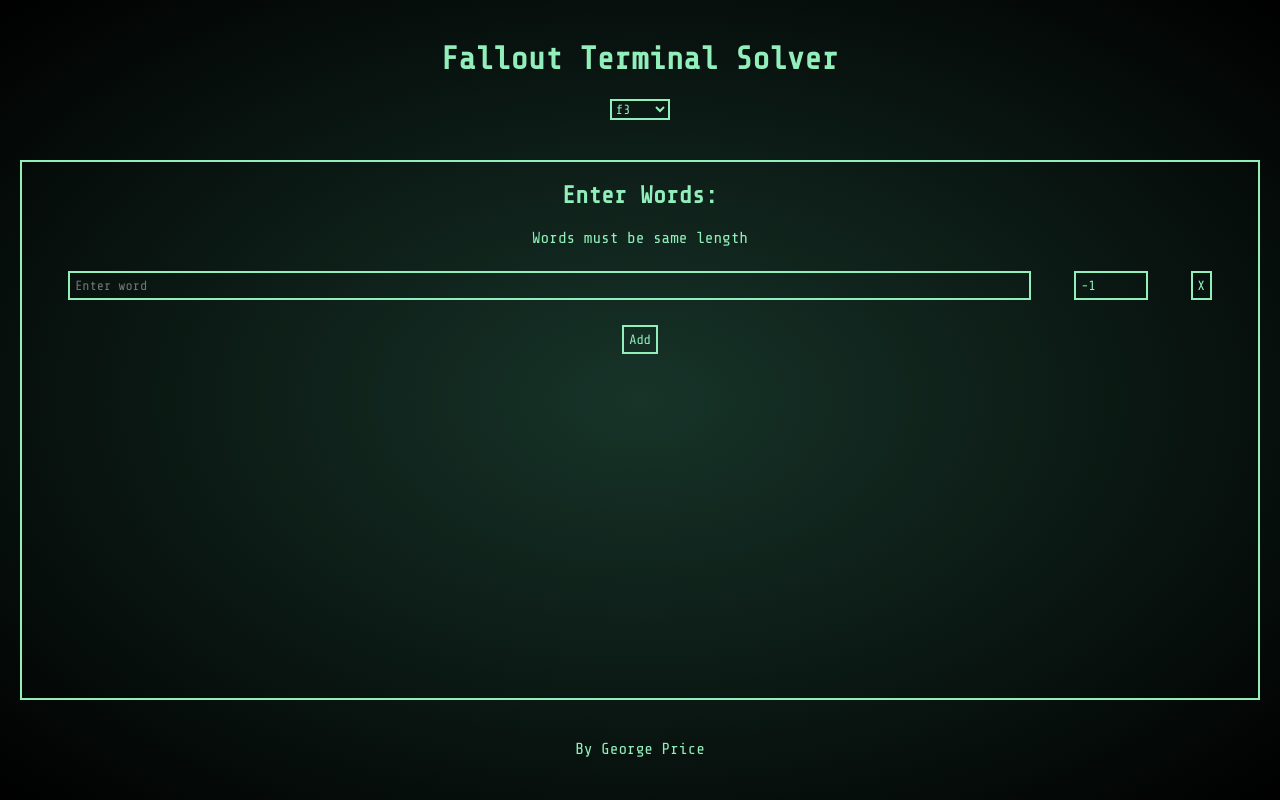
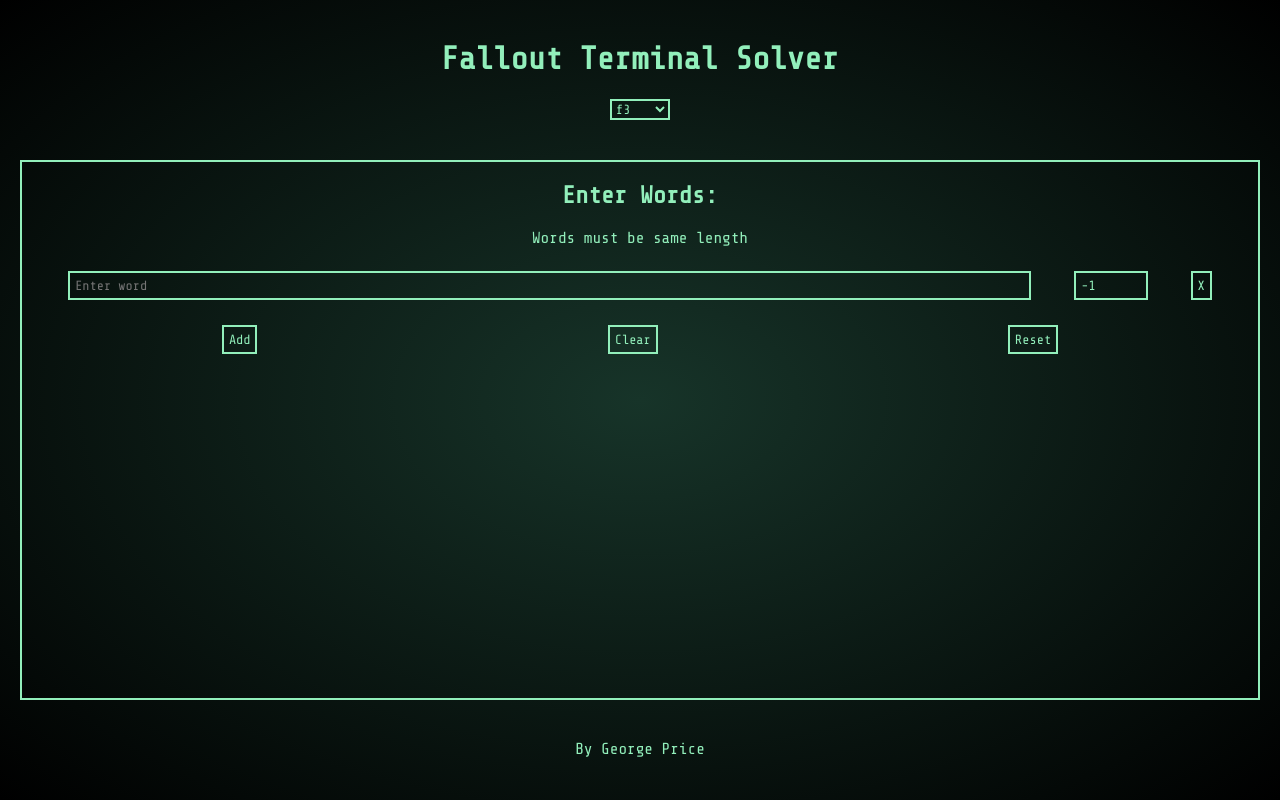
Before and after one commit to georgeprice/fts, a React (Vite) app: page / in a window 1280 px wide. Both pictures are taken after a click on the button "Add". Built offline with nearby package versions, Linux system fonts and the light colour scheme.

Commit message:
clear and reset buttons

```diff
--- a/src/Entries.js
+++ b/src/Entries.js
@@ -13,7 +13,7 @@
   for (const [word, matches] of params.entries()) {
     initial = initial.concat({
       word: word.toUpperCase(),
-      matches: parseInt(matches),
+      matches: parseInt(matches) || -1,
     });
   }
   return initial;
@@ -105,6 +105,28 @@
         >
           Add
         </button>
+        {entries.length > 0 ? (
+          <button
+            type="button"
+            className="add"
+            onClick={() => {
+              setEntries([]);
+            }}
+          >
+            Clear
+          </button>
+        ) : null}
+        {entries.length > 0 ? (
+          <button
+            type="button"
+            className="add"
+            onClick={() => {
+              setEntries(entries.map(({ word }) => ({ word, matches: -1 })));
+            }}
+          >
+            Reset
+          </button>
+        ) : null}
       </div>
     </section>
   );
```
